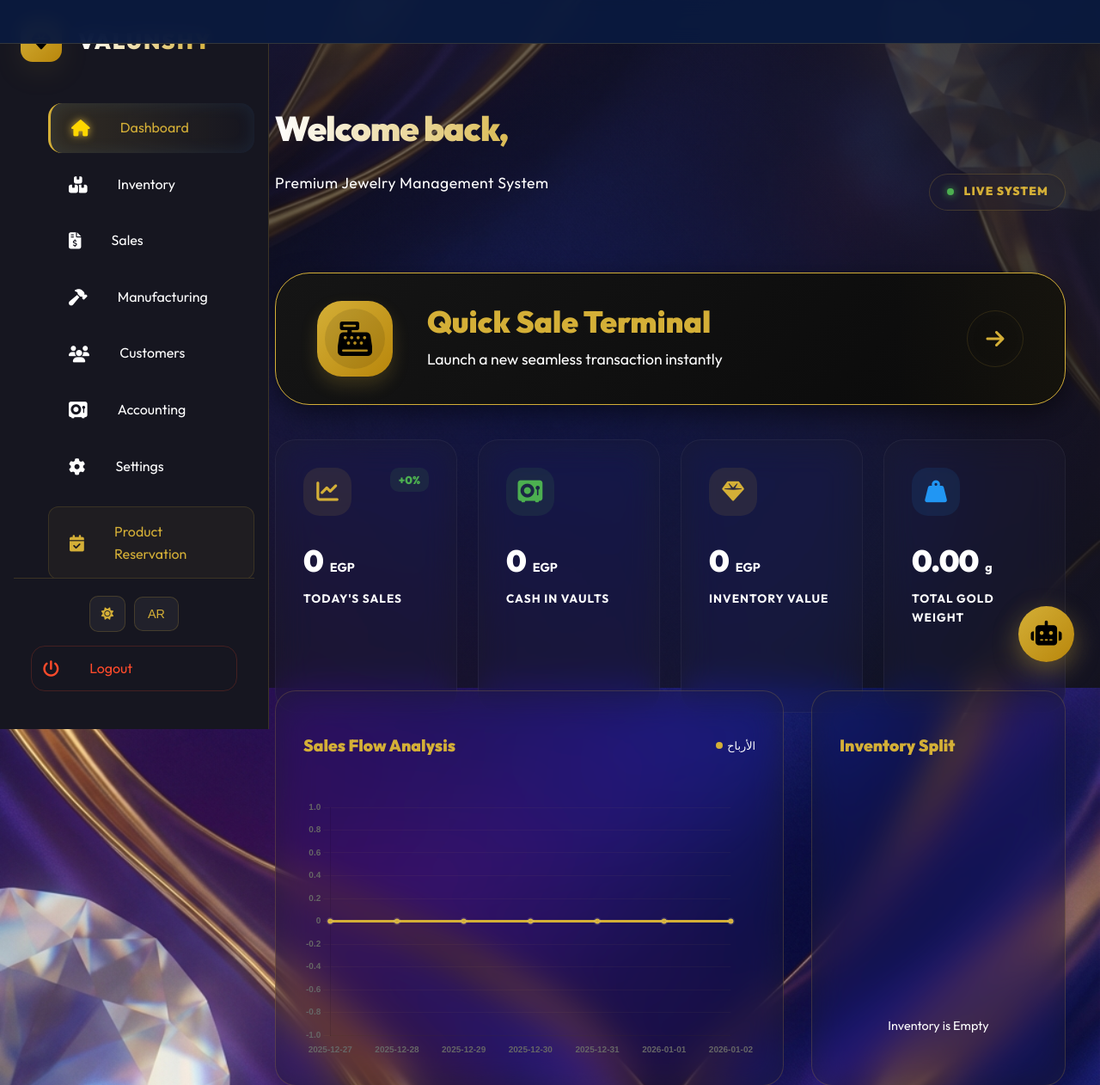
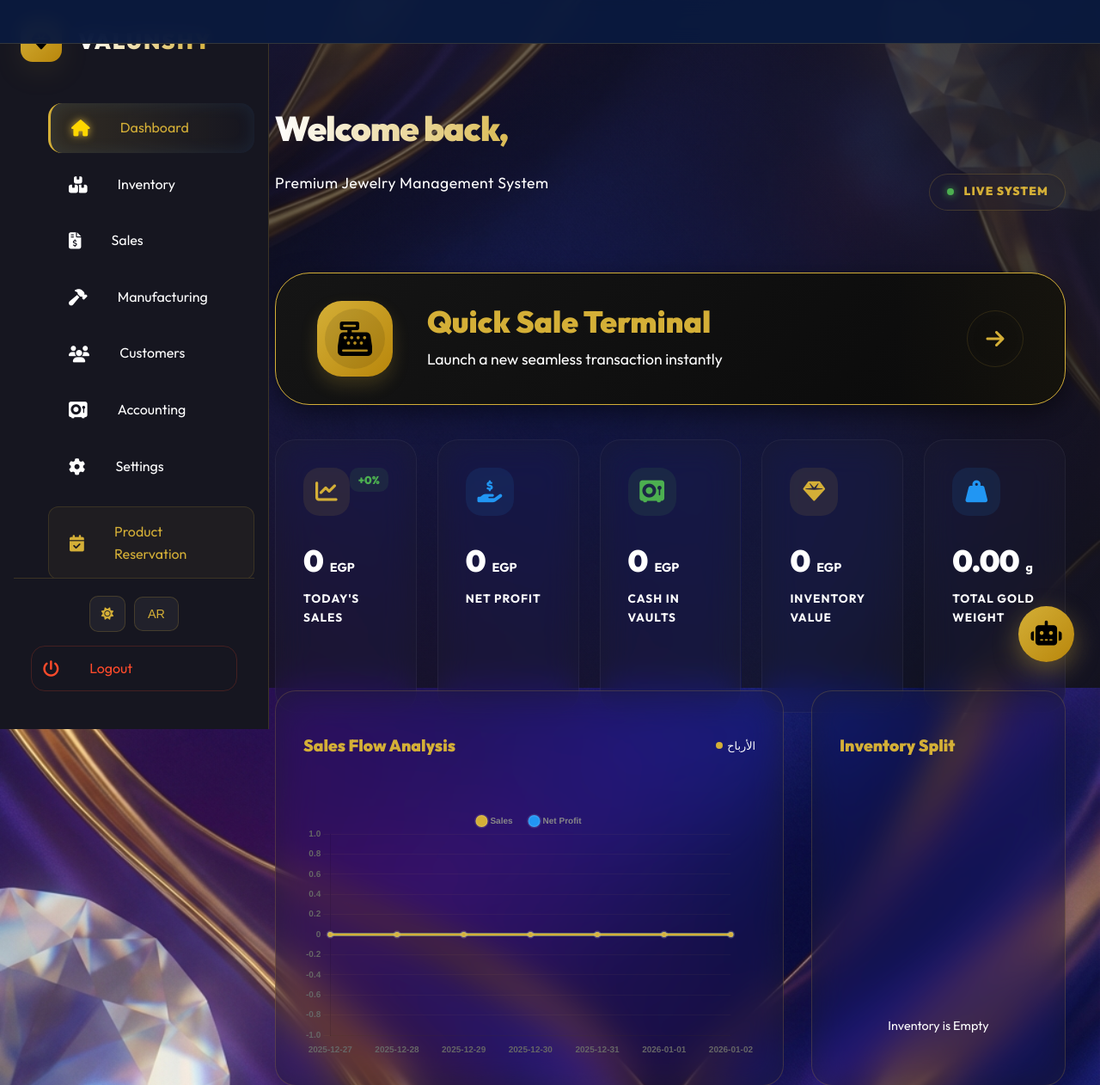
Before and after one commit to ayasheriefr-cmyk/valunshy-erp, a Django app: page / in a window 1280 px wide. Shown: the top 1262 px of the page at 86% size. Run offline with Django 5.2, Linux system fonts and the light colour scheme; data that the repository does not hold is empty.

Commit message:
Dashboard integration for profit analysis and guide update

```diff
--- a/core/views.py
+++ b/core/views.py
@@ -18,8 +18,10 @@ def home_dashboard(request):
     # 1. Sales Statistics (Today)
     today = timezone.localtime(timezone.now()).date()
 
-    invoices_today = Invoice.objects.filter(created_at__date=today)
+    invoices_today = Invoice.objects.filter(created_at__date=today, status='confirmed')
     total_sales_today = invoices_today.aggregate(Sum('grand_total'))['grand_total__sum'] or 0
+    total_profit_today = sum(inv.total_profit for inv in invoices_today)
+
 
     # Calculate % increase (vs yesterday)
     yesterday = today - datetime.timedelta(days=1)
@@ -77,11 +79,17 @@ def home_dashboard(request):
     # A. Sales Trend (Last 7 Days)
     dates = []
     sales_values = []
+    profit_values = []
     for i in range(6, -1, -1):
         d = today - datetime.timedelta(days=i)
         dates.append(d.strftime('%Y-%m-%d')) # Label
-        val = Invoice.objects.filter(created_at__date=d).aggregate(Sum('grand_total'))['grand_total__sum'] or 0
+        val_invoices = Invoice.objects.filter(created_at__date=d, status='confirmed')
+        val = val_invoices.aggregate(Sum('grand_total'))['grand_total__sum'] or 0
         sales_values.append(float(val))
+
+        profit_val = sum(inv.total_profit for inv in val_invoices)
+        profit_values.append(float(profit_val))
+
 
     # B. Inventory Breakdown by Carat (Items + Treasury)
     inventory_data = Item.objects.all().values('carat__name').annotate(total_weight=Sum('net_gold_weight'))
@@ -183,10 +191,13 @@ def home_dashboard(request):
         'estimated_inventory_value': estimated_inventory_value,
         'today_date': today,
 
+        'total_profit_today': total_profit_today,
         'chart_dates': dates,
         'chart_sales': sales_values,
+        'chart_profit': profit_values,
         'chart_carat_labels': carat_labels,
         'chart_carat_values': carat_values,
+
         'workshop_gold_data': workshop_gold_data,
 
         'active_orders': active_orders,
--- a/templates/dashboard.html
+++ b/templates/dashboard.html
@@ -192,7 +192,7 @@
         </a>
 
         <!-- Stats Grid -->
-        <section class="stats-grid" style="display: grid; grid-template-columns: repeat(4, 1fr); gap: 1.5rem;">
+        <section class="stats-grid" style="display: grid; grid-template-columns: repeat(5, 1fr); gap: 1.5rem;">
 
             <div class="stat-card glass-card"
                 style="padding: 2rem; display: flex; flex-direction: column; gap: 1.5rem; position: relative; overflow: hidden; border: 1px solid rgba(255,255,255,0.05);">
@@ -216,6 +216,27 @@
                     <div
                         style="color: var(--text-muted); font-size: 0.85rem; margin-top: 0.4rem; font-weight: 700; text-transform: uppercase; letter-spacing: 1px;">
                         {% if LANGUAGE_CODE == 'ar' %}مبيعات اليوم{% else %}Today's Sales{% endif %}
+                    </div>
+                </div>
+            </div>
+
+            <!-- New Profit Card -->
+            <div class="stat-card glass-card"
+                style="padding: 2rem; display: flex; flex-direction: column; gap: 1.5rem; border: 1px solid rgba(255,255,255,0.05);">
+                <div
+                    style="width: 3.5rem; height: 3.5rem; background: rgba(33, 150, 243, 0.1); color: #2196F3; border-radius: 1.2rem; display: flex; align-items: center; justify-content: center; font-size: 1.6rem;">
+                    <i class="fa-solid fa-hand-holding-dollar"></i>
+                </div>
+                <div>
+                    <div style="display: flex; align-items: baseline; gap: 8px;">
+                        <span style="font-size: 2.2rem; font-weight: 900; letter-spacing: -1px; color: #FFF;">
+                            {{ total_profit_today|floatformat:0 }}
+                        </span>
+                        <small style="color: var(--text-muted); font-size: 0.9rem; font-weight: 700;">EGP</small>
+                    </div>
+                    <div
+                        style="color: var(--text-muted); font-size: 0.85rem; margin-top: 0.4rem; font-weight: 700; text-transform: uppercase; letter-spacing: 1px;">
+                        {% if LANGUAGE_CODE == 'ar' %}صافي الربح{% else %}Net Profit{% endif %}
                     </div>
                 </div>
             </div>
@@ -640,6 +661,7 @@
 
     {{ chart_dates|json_script:"chart-dates-data" }}
     {{ chart_sales|json_script:"chart-sales-data" }}
+    {{ chart_profit|json_script:"chart-profit-data" }}
     {{ chart_carat_labels|json_script:"chart-labels-data" }}
     {{ chart_carat_values|json_script:"chart-values-data" }}
     <script>
@@ -668,7 +690,16 @@
             responsive: true,
             maintainAspectRatio: false,
             plugins: {
-                legend: { display: false },
+                legend: {
+                    display: true,
+                    position: 'top',
+                    labels: {
+                        color: '#888',
+                        font: { size: 10, weight: 'bold' },
+                        usePointStyle: true,
+                        padding: 20
+                    }
+                },
                 tooltip: {
                     backgroundColor: 'rgba(0,0,0,0.8)',
                     titleColor: '#D4AF37',
@@ -697,6 +728,7 @@
 
         const chartDates = JSON.parse(document.getElementById('chart-dates-data').textContent);
         const chartSales = JSON.parse(document.getElementById('chart-sales-data').textContent);
+        const chartProfit = JSON.parse(document.getElementById('chart-profit-data').textContent);
         const chartLabels = JSON.parse(document.getElementById('chart-labels-data').textContent);
         const chartValues = JSON.parse(document.getElementById('chart-values-data').textContent);
 
@@ -704,7 +736,9 @@
             type: 'line',
             data: {
                 labels: chartDates,
-                datasets: [{
+                datasets: [
+                    {
+                        label: '{% if LANGUAGE_CODE == "ar" %}المبيعات{% else %}Sales{% endif %}',
                         data: chartSales,
                         borderColor: '#D4AF37',
                         borderWidth: 3,
@@ -714,7 +748,19 @@
                         fill: true,
                         backgroundColor: gradient,
                         tension: 0.4
-                }]
+                    },
+                    {
+                        label: '{% if LANGUAGE_CODE == "ar" %}صافي الأرباح{% else %}Net Profit{% endif %}',
+                        data: chartProfit,
+                        borderColor: '#2196F3',
+                        borderWidth: 3,
+                        pointBackgroundColor: '#2196F3',
+                        pointBorderColor: 'rgba(255,255,255,0.1)',
+                        pointHoverRadius: 6,
+                        fill: false,
+                        tension: 0.4
+                    }
+                ]
             },
             options: chartOptions
         });
```
Also changed, not shown: دليل_تكاليف_المصنع.md (+19 -7 lines). Lines whose indentation alone changed are shown as unchanged.
